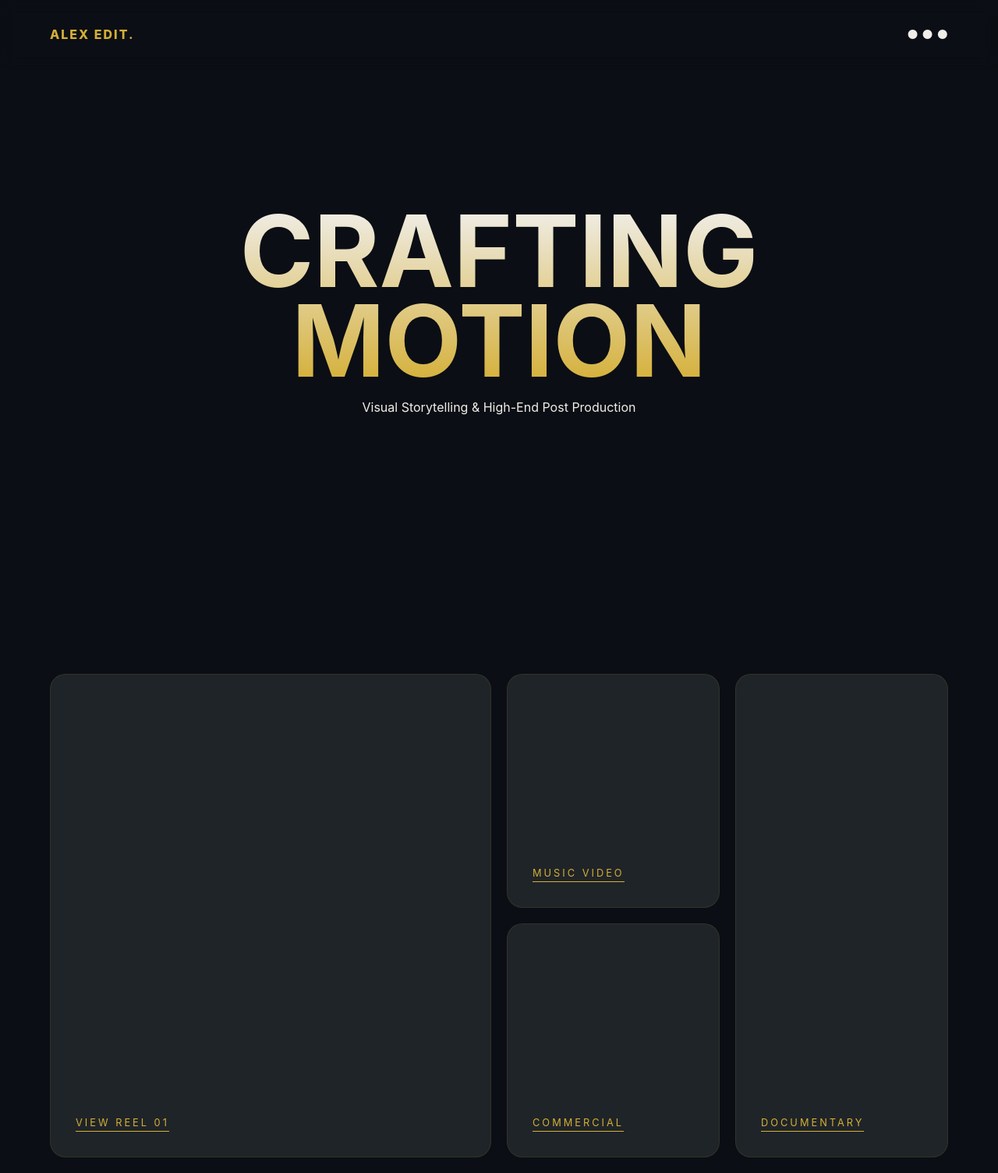
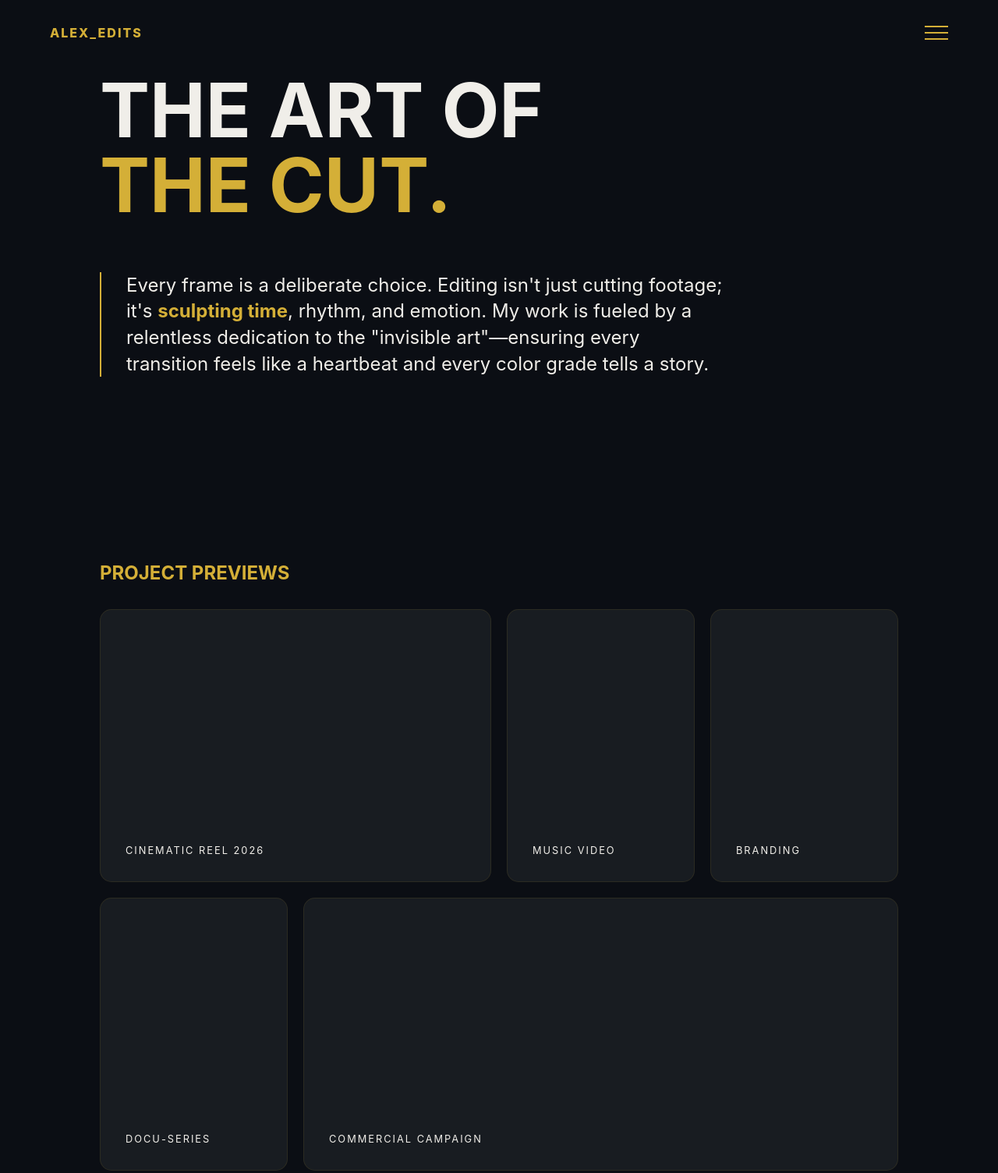
Before and after one commit to bxilleee/Website, a plain HTML site: page index.html in a window 1280 px wide. Shown: the top 1504 px of the page at 78% size. Drawn offline with Linux system fonts and the light colour scheme.

Commit message:
Update index.html

```diff
--- a/index.html
+++ b/index.html
@@ -5,38 +5,24 @@
     <meta name="viewport" content="width=device-width, initial-scale=1.0">
     <title>The Director's Cut | Editor Portfolio</title>
     <style>
-        /* --- 🎨 THE LUXE PALETTE --- */
         :root {
             --obsidian: #0B0E14;
             --gold: #D4AF37;
             --cloud: #F0EEE9;
-            --slate: rgba(45, 52, 54, 0.6); /* Glassmorphism base */
-            --transition: all 0.6s cubic-bezier(0.23, 1, 0.32, 1);
+            --slate: rgba(45, 52, 54, 0.4);
+            --transition: all 0.5s cubic-bezier(0.23, 1, 0.32, 1);
         }
 
-        * { margin: 0; padding: 0; box-sizing: border-box; }
+        * { margin: 0; padding: 0; box-sizing: border-box; scroll-behavior: smooth; }
 
         body {
             background-color: var(--obsidian);
             color: var(--cloud);
-            font-family: 'Inter', sans-serif; /* 2026 Standard Clean Font */
+            font-family: 'Inter', sans-serif;
             overflow-x: hidden;
-            line-height: 1.6;
         }
 
-        /* --- ✨ ANIMATIONS --- */
-        .reveal {
-            opacity: 0;
-            transform: translateY(30px);
-            transition: var(--transition);
-        }
-
-        .reveal.active {
-            opacity: 1;
-            transform: translateY(0);
-        }
-
-        /* --- 📱 ADAPTIVE NAVIGATION --- */
+        /* --- 📱 NAVIGATION & MENU --- */
         nav {
             padding: 2rem 5%;
             display: flex;
@@ -44,138 +30,183 @@
             align-items: center;
             position: fixed;
             width: 100%;
-            z-index: 100;
-            backdrop-filter: blur(10px);
+            z-index: 1000;
         }
 
-        .logo {
-            font-weight: 800;
-            letter-spacing: 2px;
-            color: var(--gold);
-            text-transform: uppercase;
+        .logo { font-weight: 800; color: var(--gold); letter-spacing: 2px; }
+
+        /* The Three Icons (Hamburger) */
+        .menu-toggle {
+            cursor: pointer;
+            display: flex;
+            flex-direction: column;
+            gap: 6px;
+            z-index: 1001;
         }
 
-        /* --- 🎬 HERO SECTION --- */
-        .hero {
+        .menu-toggle span {
+            display: block;
+            width: 30px;
+            height: 2px;
+            background: var(--gold);
+            transition: var(--transition);
+        }
+
+        /* Full Screen Dropdown */
+        .menu-overlay {
+            position: fixed;
+            top: 0;
+            right: -100%;
+            width: 100%;
             height: 100vh;
+            background: rgba(11, 14, 20, 0.98);
+            backdrop-filter: blur(20px);
             display: flex;
             flex-direction: column;
             justify-content: center;
             align-items: center;
-            text-align: center;
-            padding: 0 10%;
+            transition: var(--transition);
+            z-index: 999;
         }
 
-        .hero h1 {
-            font-size: clamp(3rem, 10vw, 8rem);
-            line-height: 0.9;
-            margin-bottom: 1rem;
-            background: linear-gradient(to bottom, #F0EEE9, #D4AF37);
-            -webkit-background-clip: text;
-            -webkit-text-fill-color: transparent;
+        .menu-overlay.active { right: 0; }
+
+        .menu-overlay a {
+            font-size: 3rem;
+            color: var(--cloud);
+            text-decoration: none;
+            margin: 1.5rem 0;
+            font-weight: 700;
+            transition: var(--transition);
         }
 
-        /* --- 🍱 BENTO GRID (DESKTOP) --- */
+        .menu-overlay a:hover { color: var(--gold); transform: skewX(-10px); }
+
+        /* --- ✍️ DEDICATION SECTION --- */
+        .section-padding { padding: 10vh 10%; }
+
+        .dedication-text {
+            max-width: 800px;
+            font-size: 1.5rem;
+            line-height: 1.4;
+            border-left: 2px solid var(--gold);
+            padding-left: 2rem;
+            margin: 4rem 0;
+        }
+
+        .dedication-text span { color: var(--gold); font-weight: bold; }
+
+        /* --- 🍱 WORK GRID --- */
         .work-grid {
             display: grid;
             gap: 20px;
-            padding: 5%;
             grid-template-columns: repeat(4, 1fr);
-            grid-auto-rows: 300px;
+            grid-auto-rows: 350px;
         }
 
         .project-card {
             background: var(--slate);
+            border-radius: 15px;
             border: 1px solid rgba(212, 175, 55, 0.1);
-            border-radius: 20px;
-            position: relative;
-            overflow: hidden;
-            cursor: pointer;
             transition: var(--transition);
             display: flex;
             align-items: flex-end;
             padding: 2rem;
+            text-transform: uppercase;
+            letter-spacing: 2px;
+            font-size: 0.8rem;
         }
 
-        .project-card:hover {
-            border-color: var(--gold);
-            transform: scale(1.02);
-            box-shadow: 0 20px 40px rgba(0,0,0,0.4);
+        .project-card:hover { border-color: var(--gold); transform: translateY(-10px); }
+
+        /* --- 💬 HIRE ME SECTION --- */
+        .hire-me {
+            background: linear-gradient(to bottom, var(--obsidian), #1a1e26);
+            text-align: center;
+            border-radius: 40px 40px 0 0;
         }
 
-        /* Adaptive UI: Span columns for 'Featured' looks */
-        .card-large { grid-column: span 2; grid-row: span 2; }
-        .card-tall { grid-row: span 2; }
-
-        /* --- 📱 MOBILE ADAPTATION --- */
-        @media (max-width: 768px) {
-            .work-grid {
-                grid-template-columns: 1fr; /* Single column for mobile */
-                grid-auto-rows: 400px;
-            }
-            .card-large, .card-tall { grid-column: span 1; grid-row: span 1; }
-
-            .hero h1 { font-size: 4rem; }
+        .discord-tag {
+            display: inline-block;
+            background: var(--gold);
+            color: var(--obsidian);
+            padding: 1rem 2rem;
+            border-radius: 50px;
+            font-weight: bold;
+            margin-top: 2rem;
+            text-decoration: none;
         }
 
-        .play-btn {
-            color: var(--gold);
-            font-size: 0.8rem;
-            text-transform: uppercase;
-            letter-spacing: 3px;
-            border-bottom: 1px solid var(--gold);
+        /* Adaptive UI */
+        @media (max-width: 768px) {
+            .work-grid { grid-template-columns: 1fr; }
+            .menu-overlay a { font-size: 2rem; }
         }
+
+        .reveal { opacity: 0; transform: translateY(30px); transition: 1s all ease; }
+        .reveal.active { opacity: 1; transform: translateY(0); }
     </style>
 </head>
 <body>
 
     <nav>
-        <div class="logo">Alex Edit.</div>
-        <div class="menu-dot">● ● ●</div>
+        <div class="logo">ALEX_EDITS</div>
+        <div class="menu-toggle" onclick="toggleMenu()">
+            <span></span><span></span><span></span>
+        </div>
     </nav>
 
-    <section class="hero">
-        <h1 class="reveal">CRAFTING<br>MOTION</h1>
-        <p class="reveal">Visual Storytelling & High-End Post Production</p>
+    <div class="menu-overlay" id="menuOverlay">
+        <a href="#home" onclick="toggleMenu()">HOME</a>
+        <a href="#preview" onclick="toggleMenu()">PREVIEWS</a>
+        <a href="#hire" onclick="toggleMenu()">HOW TO HIRE ME</a>
+    </div>
+
+    <section id="home" class="section-padding" style="min-height: 80vh; display: flex; align-items: center;">
+        <div class="reveal">
+            <h1 style="font-size: clamp(3rem, 8vw, 6rem); line-height: 1;">THE ART OF<br><span style="color:var(--gold)">THE CUT.</span></h1>
+
+            <div class="dedication-text">
+                Every frame is a deliberate choice. Editing isn't just cutting footage; it's <span>sculpting time</span>, rhythm, and emotion. My work is fueled by a relentless dedication to the "invisible art"—ensuring every transition feels like a heartbeat and every color grade tells a story.
+            </div>
+        </div>
     </section>
 
-    <section class="work-grid">
-        <div class="project-card card-large reveal">
-            <div class="play-btn">View Reel 01</div>
+    <section id="preview" class="section-padding">
+        <h2 class="reveal" style="margin-bottom: 2rem; color: var(--gold);">PROJECT PREVIEWS</h2>
+        <div class="work-grid">
+            <div class="project-card reveal" style="grid-column: span 2;">Cinematic Reel 2026</div>
+            <div class="project-card reveal">Music Video</div>
+            <div class="project-card reveal">Branding</div>
+            <div class="project-card reveal">Docu-Series</div>
+            <div class="project-card reveal" style="grid-column: span 3;">Commercial Campaign</div>
         </div>
+    </section>
 
-        <div class="project-card reveal">
-            <div class="play-btn">Music Video</div>
-        </div>
-
-        <div class="project-card card-tall reveal">
-            <div class="play-btn">Documentary</div>
-        </div>
-
-        <div class="project-card reveal">
-            <div class="play-btn">Commercial</div>
+    <section id="hire" class="section-padding hire-me">
+        <div class="reveal">
+            <h2 style="font-size: 3rem;">WANT TO COLLABORATE?</h2>
+            <p style="margin-top: 1rem; opacity: 0.8;">I'm currently taking on high-end post-production projects.</p>
+            <p style="margin-top: 2rem;">Reach out directly on <strong>Discord</strong> for rates and availability:</p>
+            <a href="#" class="discord-tag">DISCORD: YourFriendTag#0000</a>
         </div>
     </section>
 
     <script>
-        // --- 💨 SMOOTH SCROLL REVEAL LOGIC ---
-        const observerOptions = { threshold: 0.1 };
+        // --- TOGGLE MENU LOGIC ---
+        function toggleMenu() {
+            document.getElementById('menuOverlay').classList.toggle('active');
+        }
+
+        // --- REVEAL ON SCROLL ---
         const observer = new IntersectionObserver((entries) => {
             entries.forEach(entry => {
-                if (entry.isIntersecting) {
-                    entry.target.classList.add('active');
-                }
+                if (entry.isIntersecting) entry.target.classList.add('active');
             });
-        }, observerOptions);
+        }, { threshold: 0.1 });
 
         document.querySelectorAll('.reveal').forEach(el => observer.observe(el));
+    </script>
 
-        // --- 🖱️ MOUSE MOVE KINETIC EFFECT ---
-        document.addEventListener('mousemove', (e) => {
-            const x = (window.innerWidth / 2 - e.pageX) / 50;
-            const y = (window.innerHeight / 2 - e.pageY) / 50;
-            document.querySelector('.hero h1').style.transform = `translateX(${x}px) translateY(${y}px)`;
-        });
-    </script>
 </body>
 </html>
```
